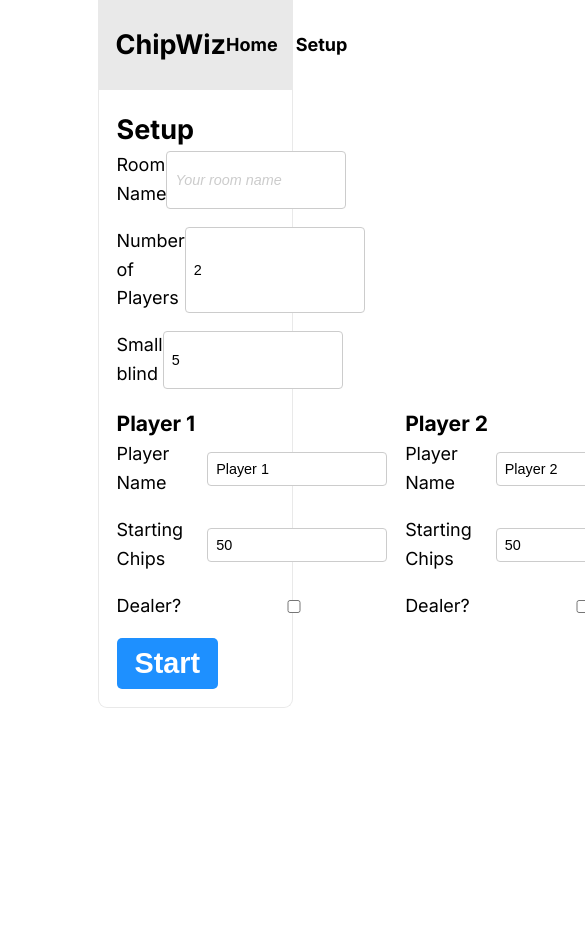
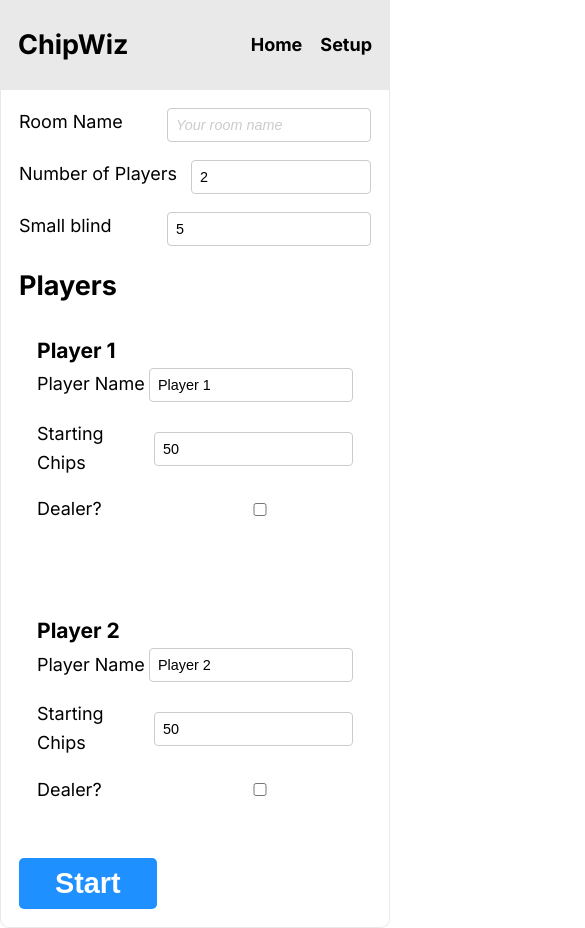
Before and after one commit to francescoiacono/chipwiz, a Next.js app: page /setup in a window 390 px wide. Shown: the top 928 px of the page, 585 px wide, since content can reach past the window. Before the commit the page ends 844 px from the top, so only its background shows below. Built offline with nearby package versions, Linux system fonts and the light colour scheme.

Commit message:
Simple changes to CSS

```diff
--- a/src/app/styles/globals.css
+++ b/src/app/styles/globals.css
@@ -53,3 +53,9 @@ p {
   margin: 0;
   padding: 0;
 }
+
+@media (max-width: 768px) {
+  body {
+    width: 100%;
+  }
+}
--- a/src/components/pages/setup/setup.module.css
+++ b/src/components/pages/setup/setup.module.css
@@ -6,3 +6,7 @@
 
   margin-bottom: 1rem;
 }
+
+.setupPage h2 {
+  margin-bottom: 0.5rem;
+}
--- a/src/components/pages/setup/setup.tsx
+++ b/src/components/pages/setup/setup.tsx
@@ -4,7 +4,6 @@ import styles from './setup.module.css';
 const Setup = async () => {
   return (
     <section className={styles.setupPage}>
-      <h1>Setup</h1>
       <SetupForm />
     </section>
   );
--- a/src/components/pages/setup/subcomponents/playerCard/playerCard.module.css
+++ b/src/components/pages/setup/subcomponents/playerCard/playerCard.module.css
@@ -2,6 +2,8 @@
   display: flex;
   flex-direction: column;
   width: 100%;
+  padding: 1rem;
+  margin-bottom: 1rem;
 }
 
 .playerCard > ul {
--- a/src/components/pages/setup/subcomponents/playerCards/playerCards.module.css
+++ b/src/components/pages/setup/subcomponents/playerCards/playerCards.module.css
@@ -1,7 +1,12 @@
 .playerCards {
   display: grid;
-
   grid-template-rows: repeat(1, 1fr);
   grid-template-columns: repeat(2, 1fr);
   grid-gap: 1rem;
 }
+
+@media (max-width: 768px) {
+  .playerCards {
+    grid-template-columns: repeat(1, 1fr);
+  }
+}
--- a/src/components/pages/setup/subcomponents/playerCards/playerCards.tsx
+++ b/src/components/pages/setup/subcomponents/playerCards/playerCards.tsx
@@ -14,6 +14,8 @@ const PlayerCards = ({
   smallBlind,
 }: PlayerCardsProps) => {
   return (
+    <>
+      <h2>Players</h2>
       <section className={styles.playerCards}>
         {players.map((player, index) => (
           <PlayerCard
@@ -25,6 +27,7 @@ const PlayerCards = ({
           />
         ))}
       </section>
+    </>
   );
 };
 
--- a/src/components/pages/setup/subcomponents/setupForm/setupForm.module.css
+++ b/src/components/pages/setup/subcomponents/setupForm/setupForm.module.css
@@ -13,3 +13,8 @@
   display: flex;
   justify-content: space-between;
 }
+
+.formSubmitContainer {
+  display: flex;
+  justify-content: center;
+}
--- a/src/components/ui/submitButton/submitButton.module.css
+++ b/src/components/ui/submitButton/submitButton.module.css
@@ -6,7 +6,7 @@
   cursor: pointer;
   font-size: 1.6rem;
   font-weight: 600;
-  padding: 0.5rem 1rem;
+  padding: 0.5rem 2rem;
   transition: all 0.3s ease-in-out;
 }
 
--- a/src/components/ui/submitButton/submitButton.tsx
+++ b/src/components/ui/submitButton/submitButton.tsx
@@ -2,11 +2,12 @@ import styles from './submitButton.module.css';
 
 interface SubmitButtonProps {
   children: React.ReactNode;
+  className?: string;
 }
 
-const SubmitButton = ({ children }: SubmitButtonProps) => {
+const SubmitButton = ({ children, className }: SubmitButtonProps) => {
   return (
-    <button className={styles.submitButton} type='submit'>
+    <button className={`${styles.submitButton} ${className}`} type='submit'>
       {children}
     </button>
   );
```
Also changed, not shown: src/components/pages/setup/subcomponents/setupForm/setupForm.tsx (+5 -5 lines). Lines whose indentation alone changed are shown as unchanged.
